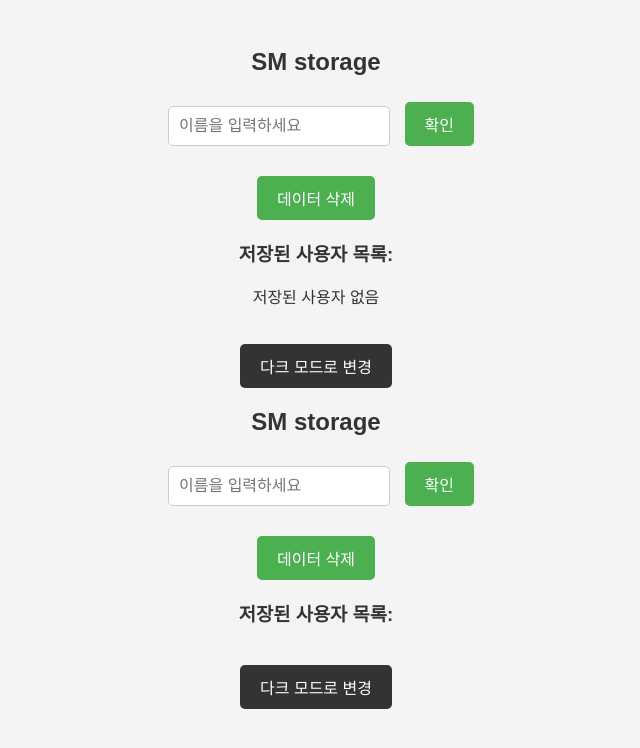
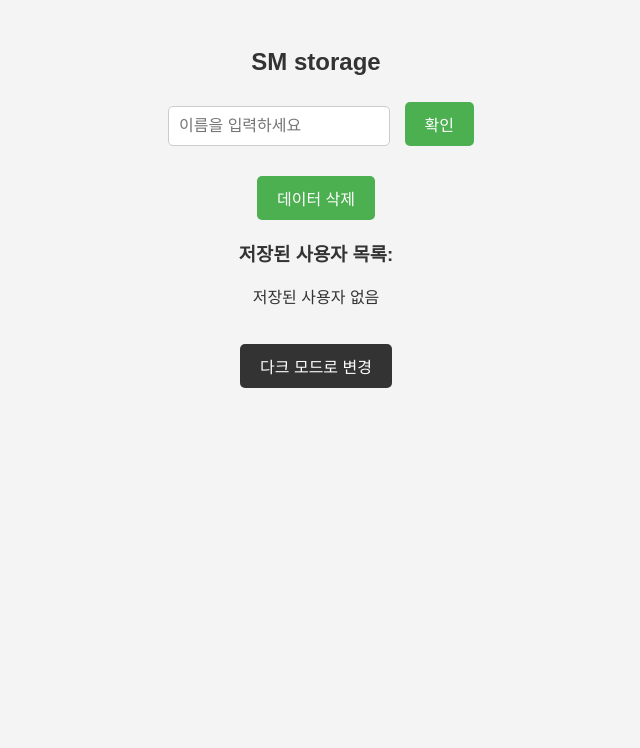
Before and after one commit to seongmin3540/SMSTORAGE, a plain HTML site: page index.html in a window 1280 px wide. Shown: the whole page, without its empty margins (324-964 px from the left). Drawn offline with Linux system fonts and the light colour scheme.

Commit message:
다시 수정

```diff
--- a/index.html
+++ b/index.html
@@ -33,24 +33,6 @@
         <!-- 테마 변경 버튼 -->
         <button id="themeButton">다크 모드로 변경</button>
 
-        <h2>SM storage</h2>
-
-        <!-- 이름 입력 필드 및 버튼 -->
-        <input type="text" id="userName" placeholder="이름을 입력하세요">
-        <button id="submitButton">확인</button>
-
-        <!-- 출력 메시지 -->
-        <div id="outputMessage"></div>
-
-        <!-- 데이터 삭제 버튼 -->
-        <button id="clearButton">데이터 삭제</button>
-
-        <!-- 사용자 목록 출력 -->
-        <h3>저장된 사용자 목록:</h3>
-        <ul id="userList"></ul>
-
-        <!-- 테마 변경 버튼 -->
-        <button id="themeButton">다크 모드로 변경</button>
     </main>
 
     <script src="script.js"></script>
```
